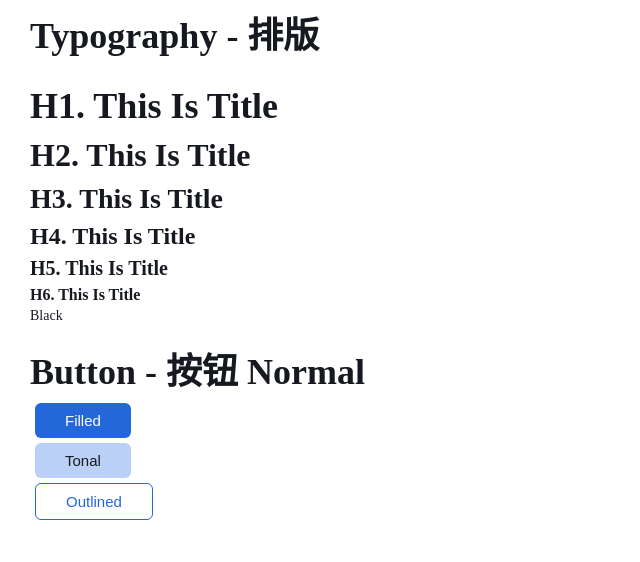
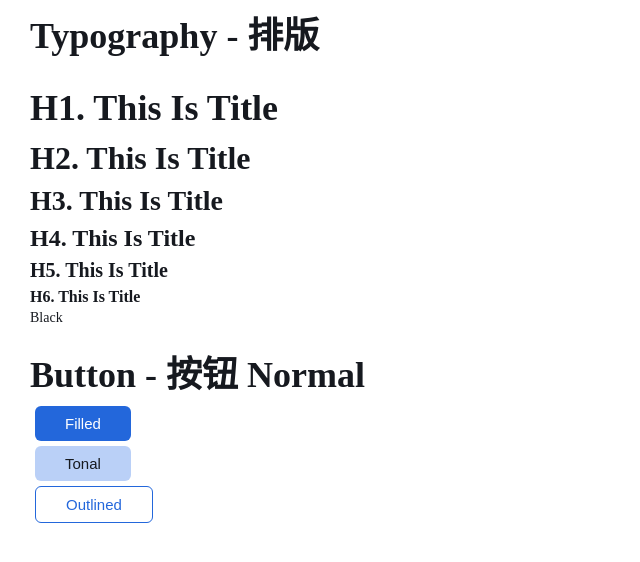
Before and after one commit to OpenRapid/personal-ui, a plain HTML site: page template.html in a window 1280 px wide. Shown: the whole page, without its empty margins (0-640 px from the left). Drawn offline with Linux system fonts and the light colour scheme.

Commit message:
字体文件

```diff
--- a/src/typogarphy.css
+++ b/src/typogarphy.css
@@ -2,6 +2,11 @@
 
 .pui-content {
     padding: 10px 30px;
+    margin: 0;
+    line-height: 20.27px;
+    font-size: 14px;
+    font-weight: normal;
+    color: var(--pui-color-black);
 }
 
 .pui-content h1 {
```
Also changed, not shown: 3 other files.
